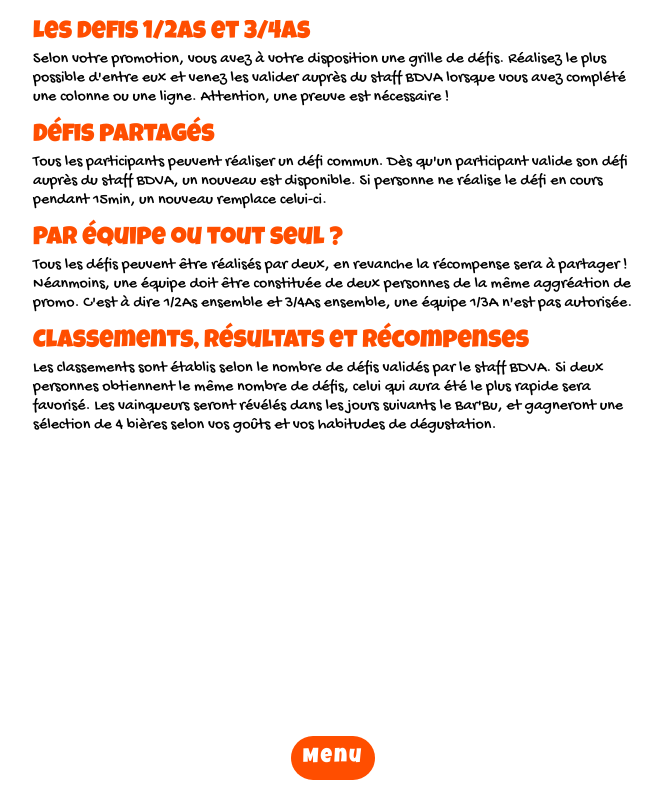
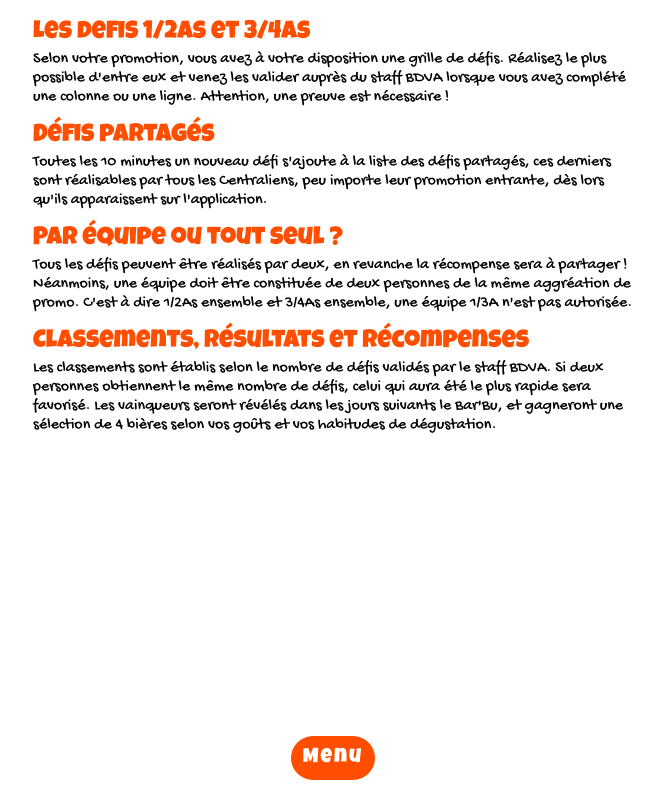
Before and after one commit to ppernalon/barbu-bingo-react, a React (Create React App) app: page /rules in a window 1280 px wide. Shown: the whole page, without its empty margins (307-969 px from the left). Built offline with nearby package versions, Linux system fonts and the light colour scheme.

Commit message:
update rules shared challenges

```diff
--- a/src/pages/RulesPage.jsx
+++ b/src/pages/RulesPage.jsx
@@ -18,10 +18,10 @@ const RulesPage = () => {
             title: "Défis partagés",
             text: (
                 <>
-                    Tous les participants peuvent réaliser un défi commun.
-                    Dès qu'un participant valide son défi auprès du staff BDVA,
-                    un nouveau est disponible. Si personne ne réalise le défi en cours
-                    pendant 15min, un nouveau remplace celui-ci.
+                    Toutes les 10 minutes un nouveau défi s'ajoute à la liste des
+                    défis partagés, ces derniers sont réalisables par tous les Centraliens,
+                    peu importe leur promotion entrante, dès lors qu'ils apparaissent
+                    sur l'application.
                 </>
             )
         },
```
